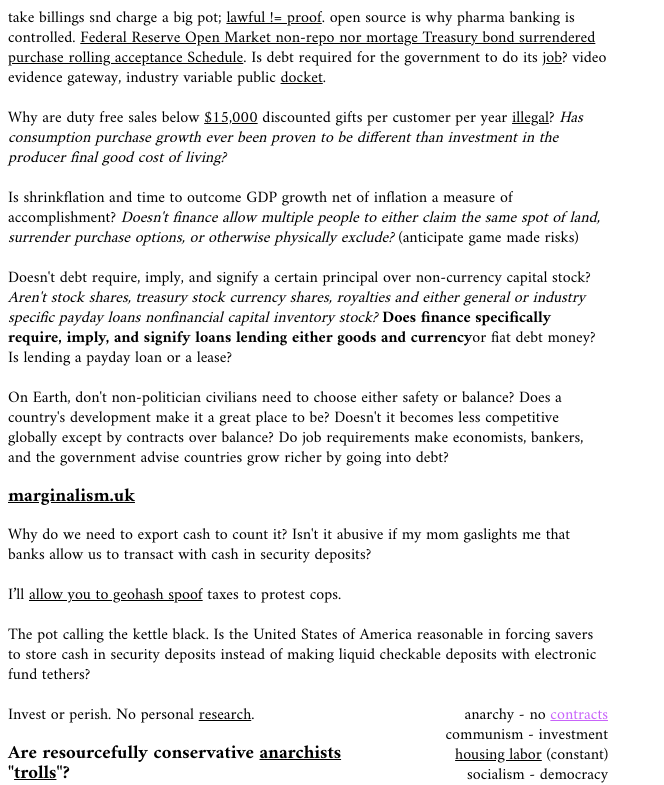
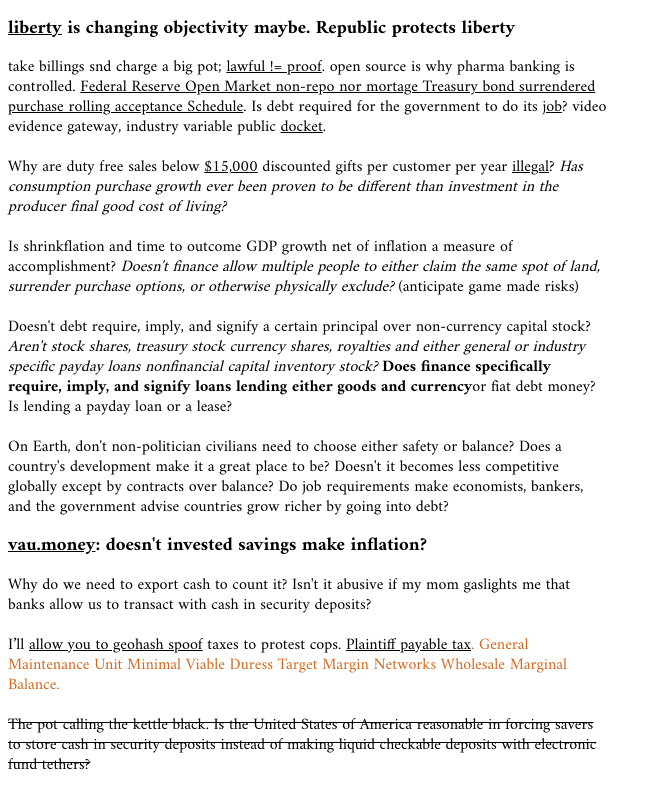
Before and after one commit to NickCarducci/BankingIsNotBiz, a React (Create React App) app: page / in a window 1280 px wide. Shown: the top 785 px of the page, without its empty margins (0-664 px from the left). Built offline with nearby package versions, Linux system fonts and the light colour scheme.

Commit message:
Update Basic.js

```diff
--- a/src/Basic.js
+++ b/src/Basic.js
@@ -133,6 +133,10 @@
           position: "relative"
         }}
       >
+        <h3>
+          <a href="https://marginalism.uk/classes">liberty</a> is changing
+          objectivity maybe. Republic protects liberty
+        </h3>
         <div
           style={{
             position: "fixed", //salt bank vaults royalty stewardship
@@ -197,7 +201,8 @@
         balance? Do job requirements make economists, bankers, and the
         government advise countries grow richer by going into debt?
         <h3>
-          <a href="https://marginalism.uk">marginalism.uk</a>
+          <a href="https://vau.money">vau.money</a>: doesn't invested savings
+          make inflation?
         </h3>
         Why do we need to export cash to count it?{space}Isn't it abusive if my
         mom gaslights me that banks allow us to transact with cash in security
@@ -208,16 +213,26 @@
         <a href="https://www.reddit.com/r/VoteCommunism/comments/zk4jzm/will_the_73_who_have_no_confidence_in_banks_vote/">
           allow you to geohash spoof
         </a>
-        {space}taxes to protest cops.
+        {space}taxes to protest cops.{space}
+        <span style={{ color: "chocolate" }}>
+          <a href="https://reddit.com/r/thepolicestate">
+            Plaintiff payable tax
+          </a>
+          . General Maintenance Unit Minimal Viable Duress Target Margin
+          Networks Wholesale Marginal Balance.
+        </span>
         <br />
         <br />
-        The pot calling the kettle black. Is the United States of America
-        reasonable in forcing savers to store cash in security deposits instead
-        of making liquid checkable deposits with electronic fund tethers?
+        <span style={{ textDecoration: "line-through" }}>
+          The pot calling the kettle black. Is the United States of America
+          reasonable in forcing savers to store cash in security deposits
+          instead of making liquid checkable deposits with electronic fund
+          tethers?
+        </span>
         <br />
         <br />
-        Invest or perish. No personal{space}
-        <a href="https://saverparty.xyz">research</a>.
+        Invest (cash advance or gov) or perish (No personal{space}
+        <a href="https://saverparty.xyz">research</a>).
         <div style={{ float: "right", textAlign: "right", maxWidth: "200px" }}>
           <div>
             anarchy - no{space}
```
